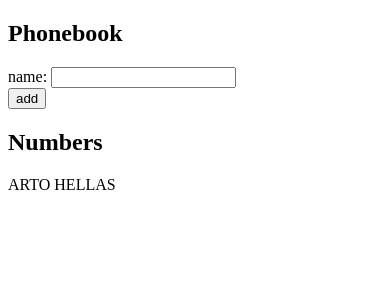
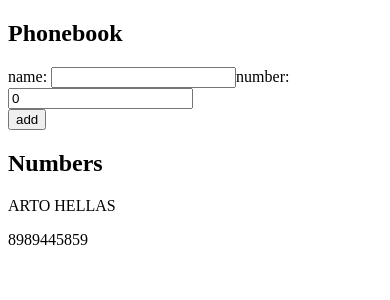
Before and after one commit to HarshDubey1011/fullstackopen_exercises, a React (Vite) app in the folder part2/phonebook/: page / in a window 390 px wide. Shown: the top 300 px of the page. Built offline with nearby package versions, Linux system fonts and the light colour scheme.

Commit message:
2.8: The Phonebook Step 3

```diff
--- a/part2/phonebook/src/App.jsx
+++ b/part2/phonebook/src/App.jsx
@@ -2,25 +2,36 @@ import { useState } from 'react'
 
 const App = () => {
   const [persons, setPersons] = useState([
-    { name: 'Arto Hellas' }
+    { name: 'Arto Hellas', phoneNumber: 8989445859 }
   ])
 
-  const [newName, setNewName] = useState('')
+  const [newName, setNewName] = useState('');
+  const [newNumber, setNewNumber] = useState(0);
+
   const handleInputChange = (event) => {
     setNewName(event.target.value);
+  }
+
+  const handleNumberChange = (event) => {
+    setNewNumber(event.target.value);
   }
 
   const addName = (event) => {
     event.preventDefault();
 
     const exists = persons.some(obj=> obj.name===newName);
+    const numberExists = persons.some(obj=> obj.phoneNumber==newNumber);
     console.log(exists);
+    console.log(numberExists);
     if(exists) {
       alert(`${newName} is already added to the phonebook`);
+    }else if(numberExists) {
+      alert(`${newNumber} is already present in the phone book`)
     }
     else {
     const newObject = {
-      name: newName
+      name: newName,
+      phoneNumber: newNumber
     }
     setPersons(persons.concat(newObject));
     setNewName("");
@@ -33,6 +44,7 @@ const App = () => {
       <form onSubmit={addName}>
         <div>
           name: <input value={newName} onChange={handleInputChange} />
+          number: <input value={newNumber} onChange={handleNumberChange} />
         </div>
         <div>
           <button type="submit">add</button>
@@ -40,7 +52,10 @@ const App = () => {
       </form>
       <h2>Numbers</h2>
       {persons.map((person,i)=>
-        <p key={i}>{person.name.toLocaleUpperCase()}</p>
+        <>
+          <p key={i}>{person.name.toLocaleUpperCase()}</p>
+          <p>{person.phoneNumber}</p>
+        </>
       )}
     </div>
   )
```
